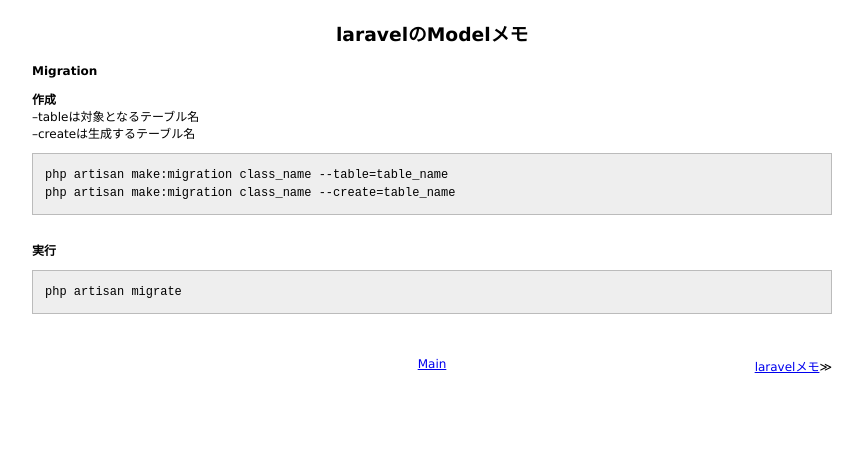
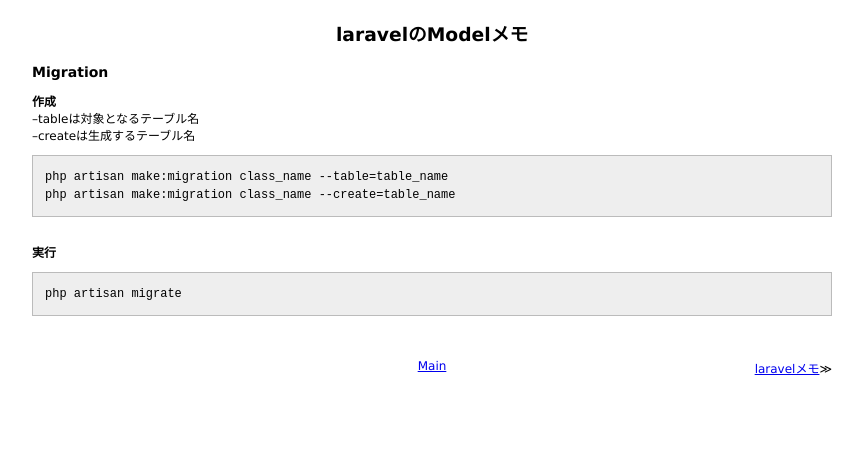
Before and after one commit to 38elements/38elements.github.com, a Jekyll site: the page built from _posts/2016-05-06-laravel-model.md, in a window 1280 px wide. Shown: the top 464 px of the page, without its empty margins (208-1071 px from the left). Built offline with Jekyll 4.4.1, drawn with Linux system fonts in a browser that asks for light colours.

```diff
--- a/_posts/2016-05-06-laravel-model.md
+++ b/_posts/2016-05-06-laravel-model.md
@@ -2,7 +2,7 @@
 layout: posts
 title: laravelのModelメモ
 ---
-#### Migration
+### Migration
 **作成**
 --tableは対象となるテーブル名
 --createは生成するテーブル名
```
